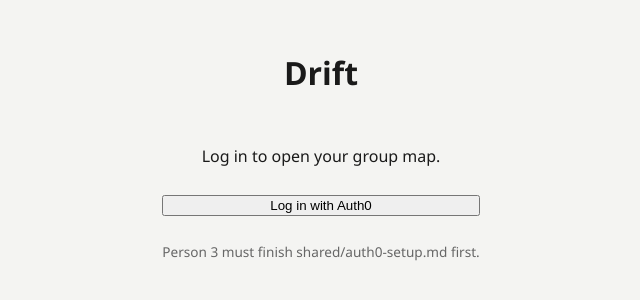
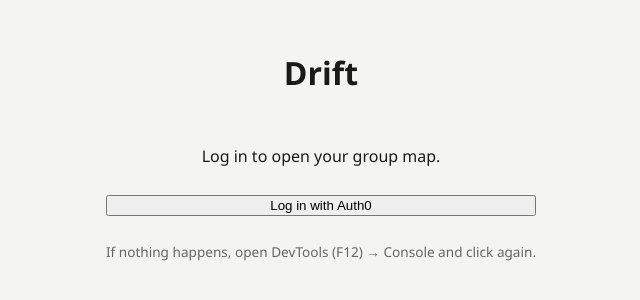
Before and after one commit to cbill-cmu/Drift, a React (Vite) app in the folder frontend/: page / in a window 1280 px wide. Shown: the part 248-548 px from the top of the page, without its empty margins (319-959 px from the left). Built offline with nearby package versions, Linux system fonts and the light colour scheme; no server answers.

Commit message:
database and forntend setup part 1

```diff
--- a/frontend/src/components/Layout.jsx
+++ b/frontend/src/components/Layout.jsx
@@ -9,20 +9,56 @@
  * App shell: map + sidebar + trip logger + discovery toast.
  */
 export default function Layout({ groupId }) {
-  const { isAuthenticated, loginWithRedirect, user, isConfigured } = useAuthStatus();
+  const {
+    isAuthenticated,
+    isLoading,
+    loginWithRedirect,
+    user,
+    error,
+  } = useAuthStatus();
   const [showTripLogger, setShowTripLogger] = useState(false);
   const [discoveryData, setDiscoveryData] = useState(null);
   const [neighborhoods, setNeighborhoods] = useState({});
+  const [loginError, setLoginError] = useState(null);
 
-  if (isConfigured && !isAuthenticated) {
+  async function handleLogin() {
+    setLoginError(null);
+    try {
+      await loginWithRedirect({
+        authorizationParams: {
+          redirect_uri: window.location.origin,
+          audience: import.meta.env.VITE_AUTH0_AUDIENCE || undefined,
+        },
+      });
+    } catch (err) {
+      console.error("[Auth0] loginWithRedirect failed:", err);
+      setLoginError(err?.message || String(err));
+    }
+  }
+
+  if (isLoading) {
+    return (
+      <div className="login-gate">
+        <h1>Drift</h1>
+        <p>Checking login…</p>
+      </div>
+    );
+  }
+
+  if (!isAuthenticated) {
     return (
       <div className="login-gate">
         <h1>Drift</h1>
         <p>Log in to open your group map.</p>
-        <button type="button" onClick={() => loginWithRedirect()}>
+        <button type="button" onClick={handleLogin}>
           Log in with Auth0
         </button>
-        <p className="hint">Person 3 must finish shared/auth0-setup.md first.</p>
+        {(error || loginError) && (
+          <p className="error">{error?.message || loginError}</p>
+        )}
+        <p className="hint">
+          If nothing happens, open DevTools (F12) → Console and click again.
+        </p>
       </div>
     );
   }
@@ -38,7 +74,7 @@
       <aside className="layout-aside">
         <header className="aside-header">
           <strong>Drift</strong>
-          <span>{user?.name || user?.email || "Dev mode (no Auth0)"}</span>
+          <span>{user?.name || user?.email || "Signed in"}</span>
         </header>
         <NeighborhoodStats neighborhoods={neighborhoods} />
         <button type="button" onClick={() => setShowTripLogger(true)}>
--- a/frontend/src/hooks/useAuth0.js
+++ b/frontend/src/hooks/useAuth0.js
@@ -1,39 +1,21 @@
 import { useAuth0 } from "@auth0/auth0-react";
 
 /**
- * Auth helper for components.
- * If Auth0 env vars are missing, app runs in "dev mode" without login.
+ * Auth helper — must only be used under Auth0Provider (see main.jsx).
  */
 export function useAuthStatus() {
-  const configured = Boolean(
-    import.meta.env.VITE_AUTH0_DOMAIN && import.meta.env.VITE_AUTH0_CLIENT_ID
-  );
+  const auth = useAuth0();
 
-  if (!configured) {
-    return {
-      isConfigured: false,
-      isAuthenticated: true,
-      user: { name: "Dev User" },
-      loginWithRedirect: async () => {},
-      getAccessTokenSilently: async () => null,
-    };
-  }
-
-  // Hooks must be called unconditionally — wrap only when provider is mounted.
-  // When configured, Auth0Provider wraps App in main.jsx.
-  return useAuth0Configured();
-}
-
-function useAuth0Configured() {
-  const auth = useAuth0();
   return {
     isConfigured: true,
+    isLoading: auth.isLoading,
     isAuthenticated: auth.isAuthenticated,
     user: auth.user,
+    error: auth.error,
     loginWithRedirect: auth.loginWithRedirect,
+    logout: auth.logout,
     getAccessTokenSilently: auth.getAccessTokenSilently,
   };
 }
 
-// Re-export for teammates who import useAuth0 from hooks/
 export { useAuth0 };
--- a/frontend/src/main.jsx
+++ b/frontend/src/main.jsx
@@ -7,6 +7,12 @@
 const domain = import.meta.env.VITE_AUTH0_DOMAIN;
 const clientId = import.meta.env.VITE_AUTH0_CLIENT_ID;
 const audience = import.meta.env.VITE_AUTH0_AUDIENCE;
+
+if (!domain || !clientId) {
+  console.error(
+    "[Auth0] Missing VITE_AUTH0_DOMAIN or VITE_AUTH0_CLIENT_ID in frontend/.env — restart vite after editing .env"
+  );
+}
 
 ReactDOM.createRoot(document.getElementById("root")).render(
   <React.StrictMode>
@@ -18,6 +24,14 @@
           redirect_uri: window.location.origin,
           audience: audience || undefined,
         }}
+        cacheLocation="localstorage"
+        onRedirectCallback={(appState) => {
+          window.history.replaceState(
+            {},
+            document.title,
+            appState?.returnTo || window.location.pathname
+          );
+        }}
       >
         <App />
       </Auth0Provider>
```
Also changed, not shown: 1 other file (tests, documents, lock files or other folders).
